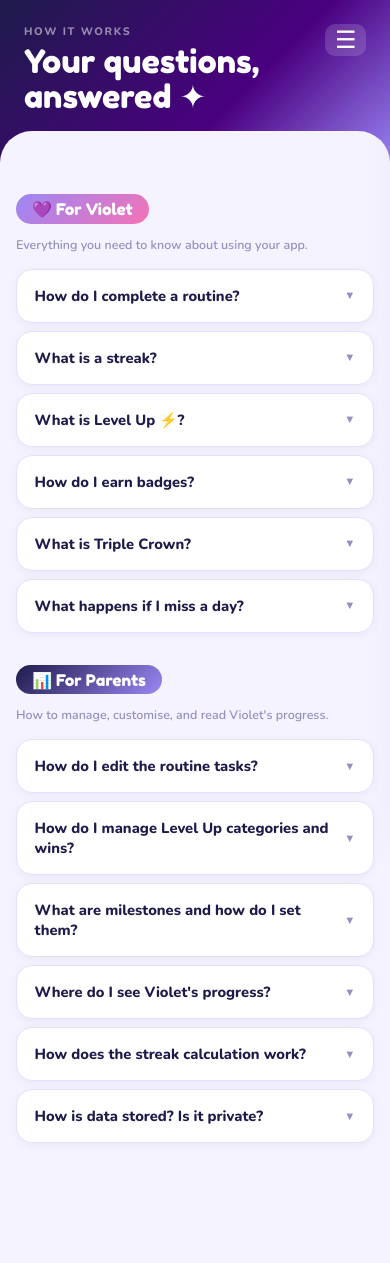
After one commit to briefsubstance91/violet-routines, a Flask app: page /faq in a window 390 px wide. The commit adds this page. Run offline with Flask 3, Linux system fonts and the light colour scheme.

Commit message:
Add FAQ / How It Works page at /faq
Accordion-style page with two sections: For Violet (routines, streaks,
badges, Level Up, Triple Crown, missing a day) and For Parents (editing
tasks, Level Up admin, milestones, progress pages, streak logic, data
storage). Linked from the hamburger menu on every page.

Co-Authored-By: Claude Sonnet 4.6 <noreply@anthropic.com>

```diff
--- a/app.py
+++ b/app.py
@@ -451,6 +451,11 @@ BADGES = [
 ]
 
 
+@app.route('/faq')
+def faq():
+    return render_template('faq.html')
+
+
 @app.route('/badges')
 def badges():
     return render_template('badges.html', badges_json=json.dumps(BADGES))
--- a/templates/admin.html
+++ b/templates/admin.html
@@ -272,6 +272,7 @@
   <div class="menu-item"><a href="/dashboard"><span class="menu-item-icon">📊</span> Parent Dashboard</a></div>
   <div class="menu-item"><a href="/admin/tasks"><span class="menu-item-icon">📋</span> Tasks</a></div>
   <div class="menu-item"><a href="/admin"><span class="menu-item-icon">⚙️</span> Admin</a></div>
+  <div class="menu-item"><a href="/faq"><span class="menu-item-icon">💬</span> How It Works</a></div>
 </div>
 
 <div class="container">
--- a/templates/badges.html
+++ b/templates/badges.html
@@ -211,11 +211,12 @@
 <div class="menu-backdrop" id="menuBackdrop" onclick="closeMenu()"></div>
 <div class="menu-panel" id="menuPanel">
   <div class="menu-title">✦ Menu</div>
-  <div class="menu-item"><a href="/"><span class="menu-item-icon">✦</span> Routines</a></div>
+  <div class="menu-item"><a href="/routines"><span class="menu-item-icon">✦</span> Routines</a></div>
   <div class="menu-item"><a href="/stats"><span class="menu-item-icon">⭐</span> Progress & stats</a></div>
   <div class="menu-item"><a href="/badges"><span class="menu-item-icon">🏅</span> My Badges</a></div>
   <div class="menu-item"><a href="/dashboard"><span class="menu-item-icon">📊</span> Parent Dashboard</a></div>
   <div class="menu-item"><a href="/admin"><span class="menu-item-icon">⚙️</span> Admin</a></div>
+  <div class="menu-item"><a href="/faq"><span class="menu-item-icon">💬</span> How It Works</a></div>
 </div>
 
 <div class="page">
--- a/templates/dashboard.html
+++ b/templates/dashboard.html
@@ -251,6 +251,7 @@
   <div class="menu-item"><a href="/badges"><span class="menu-item-icon">🏅</span> My Badges</a></div>
   <div class="menu-item"><a href="/dashboard"><span class="menu-item-icon">📊</span> Parent Dashboard</a></div>
   <div class="menu-item"><a href="/admin"><span class="menu-item-icon">⚙️</span> Admin</a></div>
+  <div class="menu-item"><a href="/faq"><span class="menu-item-icon">💬</span> How It Works</a></div>
 </div>
 
 <div class="page">
--- /dev/null
+++ b/templates/faq.html
@@ -0,0 +1,335 @@
+<!DOCTYPE html>
+<html lang="en">
+<head>
+  <meta charset="UTF-8">
+  <meta name="viewport" content="width=device-width, initial-scale=1.0, viewport-fit=cover">
+  <title>How It Works — Violet's Life OS</title>
+  <link rel="preconnect" href="https://fonts.googleapis.com">
+  <link href="https://fonts.googleapis.com/css2?family=Fredoka+One&family=Nunito:wght@400;600;700;800&display=swap" rel="stylesheet">
+  <style>
+    *, *::before, *::after { box-sizing: border-box; margin: 0; padding: 0; }
+
+    :root {
+      --purple: #9b87f5;
+      --pink:   #f472b6;
+      --blue:   #4db8ff;
+      --green:  #34d399;
+      --text:   #1e1b4b;
+      --muted:  #9490c0;
+      --bg:     #f5f3ff;
+      --card:   #ffffff;
+      --border: #e5e0ff;
+      --r:      16px;
+    }
+
+    body {
+      font-family: 'Nunito', sans-serif;
+      background: var(--bg);
+      color: var(--text);
+      min-height: 100vh;
+      padding-bottom: 4rem;
+    }
+
+    /* ── Header ── */
+    header {
+      background: linear-gradient(135deg, #1e1b4b 0%, #4a0080 60%, #9b87f5 100%);
+      padding: 1.5rem 1.5rem 3.5rem;
+      position: relative;
+      overflow: hidden;
+    }
+    header::after {
+      content: '';
+      position: absolute; bottom: -1px; left: 0; right: 0; height: 2.5rem;
+      background: var(--bg); border-radius: 2rem 2rem 0 0;
+    }
+    .header-top {
+      display: flex; align-items: flex-start; justify-content: space-between;
+    }
+    .header-label {
+      font-size: 0.68rem; font-weight: 800; letter-spacing: 0.15em;
+      text-transform: uppercase; color: rgba(255,255,255,0.5);
+      margin-bottom: 0.3rem;
+    }
+    .header-title {
+      font-family: 'Fredoka One', cursive;
+      font-size: 2rem; color: white; line-height: 1.1;
+    }
+
+    /* ── Hamburger ── */
+    .menu-btn { background: rgba(255,255,255,0.15); border: none; font-size: 1.5rem; color: white; cursor: pointer; padding: 0.25rem 0.6rem; border-radius: 10px; line-height: 1; }
+    .menu-btn:hover { background: rgba(255,255,255,0.25); }
+    .menu-backdrop { display: none; position: fixed; inset: 0; background: rgba(78,58,180,0.18); z-index: 200; backdrop-filter: blur(2px); }
+    .menu-backdrop.open { display: block; }
+    .menu-panel { position: fixed; top: 0; right: 0; width: min(280px, 85vw); height: 100%; background: white; z-index: 201; transform: translateX(110%); transition: transform 0.3s cubic-bezier(0.34,1.2,0.64,1); padding: 2rem 1.5rem; display: flex; flex-direction: column; box-shadow: -8px 0 40px rgba(78,58,180,0.15); }
+    .menu-panel.open { transform: translateX(0); }
+    .menu-title { font-family: 'Fredoka One', cursive; font-size: 1.4rem; background: linear-gradient(135deg, #4db8ff, #9b87f5, #f472b6); -webkit-background-clip: text; -webkit-text-fill-color: transparent; background-clip: text; margin-bottom: 1.75rem; }
+    .menu-item { display: flex; align-items: center; gap: 0.9rem; padding: 0.95rem 0.5rem; border-bottom: 1.5px solid #f3f0ff; font-size: 0.95rem; font-weight: 700; color: var(--text); border-radius: 8px; }
+    .menu-item:hover { background: #f8f5ff; }
+    .menu-item a { color: inherit; text-decoration: none; display: flex; align-items: center; gap: 0.9rem; width: 100%; }
+    .menu-item-icon { font-size: 1.3rem; width: 28px; text-align: center; }
+
+    /* ── Page layout ── */
+    .page { max-width: 600px; margin: 0 auto; padding: 1.5rem 1rem; }
+
+    /* ── Section header ── */
+    .section-header {
+      display: flex; align-items: center; gap: 0.75rem;
+      margin-bottom: 0.75rem;
+    }
+    .section-pill {
+      font-family: 'Fredoka One', cursive;
+      font-size: 1rem;
+      padding: 0.3rem 1rem;
+      border-radius: 100px;
+      color: white;
+    }
+    .section-pill.violet { background: linear-gradient(135deg, var(--purple), var(--pink)); }
+    .section-pill.parent { background: linear-gradient(135deg, #1e1b4b, var(--purple)); }
+    .section-desc {
+      font-size: 0.78rem; font-weight: 600; color: var(--muted);
+      margin-bottom: 1rem;
+    }
+
+    /* ── Accordion ── */
+    .faq-group { display: flex; flex-direction: column; gap: 0.5rem; margin-bottom: 2rem; }
+
+    .faq-item {
+      background: var(--card);
+      border-radius: var(--r);
+      box-shadow: 0 2px 10px rgba(0,0,0,0.05);
+      overflow: hidden;
+      border: 1.5px solid var(--border);
+    }
+
+    .faq-q {
+      width: 100%; text-align: left;
+      background: none; border: none; cursor: pointer;
+      display: flex; align-items: center; justify-content: space-between;
+      gap: 0.75rem;
+      padding: 1rem 1.1rem;
+      font-family: 'Nunito', sans-serif;
+      font-size: 0.92rem; font-weight: 800; color: var(--text);
+      -webkit-tap-highlight-color: transparent;
+    }
+    .faq-q:hover { background: #faf8ff; }
+
+    .faq-chevron {
+      font-size: 0.7rem; color: var(--muted); flex-shrink: 0;
+      transition: transform 0.25s;
+    }
+    .faq-item.open .faq-chevron { transform: rotate(180deg); }
+
+    .faq-a {
+      max-height: 0; overflow: hidden;
+      transition: max-height 0.3s ease, padding 0.3s;
+      padding: 0 1.1rem;
+      font-size: 0.87rem; font-weight: 600; color: #4a4580;
+      line-height: 1.65;
+    }
+    .faq-item.open .faq-a {
+      max-height: 600px;
+      padding: 0 1.1rem 1rem;
+    }
+
+    .faq-a a {
+      color: var(--purple); font-weight: 800; text-decoration: none;
+    }
+    .faq-a a:hover { text-decoration: underline; }
+
+    /* tip box inside answers */
+    .tip {
+      background: #ede9fe; border-left: 3px solid var(--purple);
+      border-radius: 0 8px 8px 0;
+      padding: 0.55rem 0.85rem;
+      margin-top: 0.65rem;
+      font-size: 0.82rem; font-weight: 700; color: var(--text);
+    }
+  </style>
+</head>
+<body>
+
+<header>
+  <div class="header-top">
+    <div>
+      <div class="header-label">How It Works</div>
+      <div class="header-title">Your questions,<br>answered ✦</div>
+    </div>
+    <button class="menu-btn" onclick="openMenu()">☰</button>
+  </div>
+</header>
+
+<div class="menu-backdrop" id="menuBackdrop" onclick="closeMenu()"></div>
+<div class="menu-panel" id="menuPanel">
+  <div class="menu-title">✦ Menu</div>
+  <div class="menu-item"><a href="/"><span class="menu-item-icon">🏠</span> Home</a></div>
+  <div class="menu-item"><a href="/routines"><span class="menu-item-icon">✦</span> Routines</a></div>
+  <div class="menu-item"><a href="/stats"><span class="menu-item-icon">⭐</span> Progress & stats</a></div>
+  <div class="menu-item"><a href="/badges"><span class="menu-item-icon">🏅</span> My Badges</a></div>
+  <div class="menu-item"><a href="/dashboard"><span class="menu-item-icon">📊</span> Parent Dashboard</a></div>
+  <div class="menu-item"><a href="/admin"><span class="menu-item-icon">⚙️</span> Admin</a></div>
+  <div class="menu-item"><a href="/faq"><span class="menu-item-icon">💬</span> How It Works</a></div>
+</div>
+
+<div class="page">
+
+  <!-- ── For Violet ── -->
+  <div class="section-header">
+    <span class="section-pill violet">💜 For Violet</span>
+  </div>
+  <p class="section-desc">Everything you need to know about using your app.</p>
+
+  <div class="faq-group">
+
+    <div class="faq-item">
+      <button class="faq-q" onclick="toggle(this)">
+        How do I complete a routine? <span class="faq-chevron">▼</span>
+      </button>
+      <div class="faq-a">
+        Tap a routine card (Morning, Afternoon, or Evening) to open it. You'll see a checklist of tasks — tap each one as you finish it. When you've done enough, a <strong>Done!</strong> button appears at the bottom. Tap it to celebrate and save your streak. 🎉
+        <div class="tip">💡 You don't have to do every single task — just your best effort counts.</div>
+      </div>
+    </div>
+
+    <div class="faq-item">
+      <button class="faq-q" onclick="toggle(this)">
+        What is a streak? <span class="faq-chevron">▼</span>
+      </button>
+      <div class="faq-a">
+        A streak is how many days in a row you've completed at least one routine. The 🔥 number on your home screen shows your current streak. Even one routine a day keeps the streak alive — you don't have to do all three.
+        <div class="tip">💡 Try to do at least one routine every day to keep your streak going!</div>
+      </div>
+    </div>
+
+    <div class="faq-item">
+      <button class="faq-q" onclick="toggle(this)">
+        What is Level Up ⚡? <span class="faq-chevron">▼</span>
+      </button>
+      <div class="faq-a">
+        Level Up is where you log a win — something you did even a tiny bit better than before. It could be anything: being kind to someone, getting into bed on time, or trying a food you don't normally like. Tap the ⚡ button in the app to record it.
+        <div class="tip">💡 Small wins count just as much as big ones. Every win is worth celebrating.</div>
+      </div>
+    </div>
+
+    <div class="faq-item">
+      <button class="faq-q" onclick="toggle(this)">
+        How do I earn badges? <span class="faq-chevron">▼</span>
+      </button>
+      <div class="faq-a">
+        Badges unlock automatically as you reach milestones. There are four types:
+        <br><br>
+        🔥 <strong>Streak badges</strong> — build a 3, 7, 14, 21, 30, or 60-day streak<br>
+        ✨ <strong>Routine badges</strong> — complete a specific routine 5 or 20 times<br>
+        👑 <strong>Triple Crown</strong> — do all three routines in one day<br>
+        ⚡ <strong>Level Up badges</strong> — log 1, 10, or 25 wins<br><br>
+        When you unlock one, a little pop-up appears. Visit <a href="/badges">My Badges</a> to see them all.
+      </div>
+    </div>
+
+    <div class="faq-item">
+      <button class="faq-q" onclick="toggle(this)">
+        What is Triple Crown? <span class="faq-chevron">▼</span>
+      </button>
+      <div class="faq-a">
+        Triple Crown 👑 is when you complete all three routines — Morning, Afternoon, <em>and</em> Evening — in the same day. It's one of the rarest badges! Each day you pull it off counts toward the badge.
+      </div>
+    </div>
+
+    <div class="faq-item">
+      <button class="faq-q" onclick="toggle(this)">
+        What happens if I miss a day? <span class="faq-chevron">▼</span>
+      </button>
+      <div class="faq-a">
+        Your streak resets to zero — but that's okay! Every day is a fresh start. Your badges and total completion history are still saved, and a new streak starts the moment you do a routine again.
+        <div class="tip">💡 Missing one day doesn't erase all the work you've done. You've got this. 💜</div>
+      </div>
+    </div>
+
+  </div>
+
+  <!-- ── For Parents ── -->
+  <div class="section-header">
+    <span class="section-pill parent">📊 For Parents</span>
+  </div>
+  <p class="section-desc">How to manage, customise, and read Violet's progress.</p>
+
+  <div class="faq-group">
+
+    <div class="faq-item">
+      <button class="faq-q" onclick="toggle(this)">
+        How do I edit the routine tasks? <span class="faq-chevron">▼</span>
+      </button>
+      <div class="faq-a">
+        Go to <a href="/admin/tasks">Admin → Tasks</a>. You'll see a card for each routine (Morning, Afternoon, Evening). Click any task text to edit it, drag the ⠿ handle to reorder, hit × to delete, and + Add task to create new ones. Always click <strong>Save</strong> when done.
+      </div>
+    </div>
+
+    <div class="faq-item">
+      <button class="faq-q" onclick="toggle(this)">
+        How do I manage Level Up categories and wins? <span class="faq-chevron">▼</span>
+      </button>
+      <div class="faq-a">
+        Go to <a href="/admin">Admin → Level Up</a>. You can add categories (like School, Kindness, Health) and populate each one with example wins that Violet can choose from. Tap the emoji to change a category icon, click any win text to edit it, and hit Save.
+        <div class="tip">💡 Tailor the wins to what matters most to Violet right now — they'll feel more real that way.</div>
+      </div>
+    </div>
+
+    <div class="faq-item">
+      <button class="faq-q" onclick="toggle(this)">
+        What are milestones and how do I set them? <span class="faq-chevron">▼</span>
+      </button>
+      <div class="faq-a">
+        Milestones are streak rewards — prizes or experiences Violet earns at specific streak counts (e.g., "7-day streak: pick an outfit at H&M"). The <a href="/dashboard">Parent Dashboard</a> shows which milestone is next and how many days away it is.
+        <br><br>
+        Milestones are stored in <strong>Violet Milestones.csv</strong> on the server. To edit them, update that file and redeploy, or ask for help adding an admin UI for it.
+      </div>
+    </div>
+
+    <div class="faq-item">
+      <button class="faq-q" onclick="toggle(this)">
+        Where do I see Violet's progress? <span class="faq-chevron">▼</span>
+      </button>
+      <div class="faq-a">
+        There are two views:
+        <br><br>
+        📊 <a href="/dashboard"><strong>Parent Dashboard</strong></a> — KPIs at a glance: streak, completion %, level-up wins, routine breakdown, this week's chart, and recent wins.<br><br>
+        ⭐ <a href="/stats"><strong>Stats page</strong></a> — more detail including a full monthly calendar view and Violet's celebration images.
+      </div>
+    </div>
+
+    <div class="faq-item">
+      <button class="faq-q" onclick="toggle(this)">
+        How does the streak calculation work? <span class="faq-chevron">▼</span>
+      </button>
+      <div class="faq-a">
+        Each time Violet taps <strong>Done!</strong> on a routine, it logs a completion to the server with today's date. A streak counts consecutive days where at least one routine was logged. The streak is calculated from server data — it persists across devices and browser clears.
+        <div class="tip">💡 The streak badge in the app uses localStorage for speed, but the server log is the source of truth for the Stats and Dashboard pages.</div>
+      </div>
+    </div>
+
+    <div class="faq-item">
+      <button class="faq-q" onclick="toggle(this)">
+        How is data stored? Is it private? <span class="faq-chevron">▼</span>
+      </button>
+      <div class="faq-a">
+        The app runs on a private Railway server — only people with the link can access it. Routine completions and Level Up wins are saved to CSV files on the server. Badge progress and streak display are stored in the browser's localStorage on Violet's device.
+        <br><br>
+        There are no accounts, no tracking, and no third-party analytics. It's just for your family. 💜
+      </div>
+    </div>
+
+  </div>
+
+</div>
+
+<script>
+  function toggle(btn) {
+    const item = btn.closest('.faq-item');
+    item.classList.toggle('open');
+  }
+
+  function openMenu()  { document.getElementById('menuPanel').classList.add('open'); document.getElementById('menuBackdrop').classList.add('open'); }
+  function closeMenu() { document.getElementById('menuPanel').classList.remove('open'); document.getElementById('menuBackdrop').classList.remove('open'); }
+</script>
+
+</body>
+</html>
--- a/templates/index.html
+++ b/templates/index.html
@@ -773,6 +773,9 @@
   <div class="menu-item">
     <a href="/admin"><span class="menu-item-icon">⚙️</span> Admin</a>
   </div>
+  <div class="menu-item">
+    <a href="/faq"><span class="menu-item-icon">💬</span> How It Works</a>
+  </div>
 </div>
 
 <!-- ── Badge toast ── -->
--- a/templates/landing.html
+++ b/templates/landing.html
@@ -240,6 +240,7 @@
   <div class="menu-item"><a href="/badges"><span class="menu-item-icon">🏅</span> My Badges</a></div>
   <div class="menu-item"><a href="/dashboard"><span class="menu-item-icon">📊</span> Parent Dashboard</a></div>
   <div class="menu-item"><a href="/admin"><span class="menu-item-icon">⚙️</span> Admin</a></div>
+  <div class="menu-item"><a href="/faq"><span class="menu-item-icon">💬</span> How It Works</a></div>
 </div>
 
 <!-- ── Hero ── -->
--- a/templates/stats.html
+++ b/templates/stats.html
@@ -363,11 +363,12 @@
 <div class="menu-backdrop" id="menuBackdrop" onclick="closeMenu()"></div>
 <div class="menu-panel" id="menuPanel">
   <div class="menu-title">✦ Menu</div>
-  <div class="menu-item"><a href="/"><span class="menu-item-icon">✦</span> Routines</a></div>
+  <div class="menu-item"><a href="/routines"><span class="menu-item-icon">✦</span> Routines</a></div>
   <div class="menu-item"><a href="/stats"><span class="menu-item-icon">⭐</span> Progress & stats</a></div>
   <div class="menu-item"><a href="/badges"><span class="menu-item-icon">🏅</span> My Badges</a></div>
   <div class="menu-item"><a href="/dashboard"><span class="menu-item-icon">📊</span> Parent Dashboard</a></div>
   <div class="menu-item"><a href="/admin"><span class="menu-item-icon">⚙️</span> Admin</a></div>
+  <div class="menu-item"><a href="/faq"><span class="menu-item-icon">💬</span> How It Works</a></div>
 </div>
 
 <div class="page">
```
